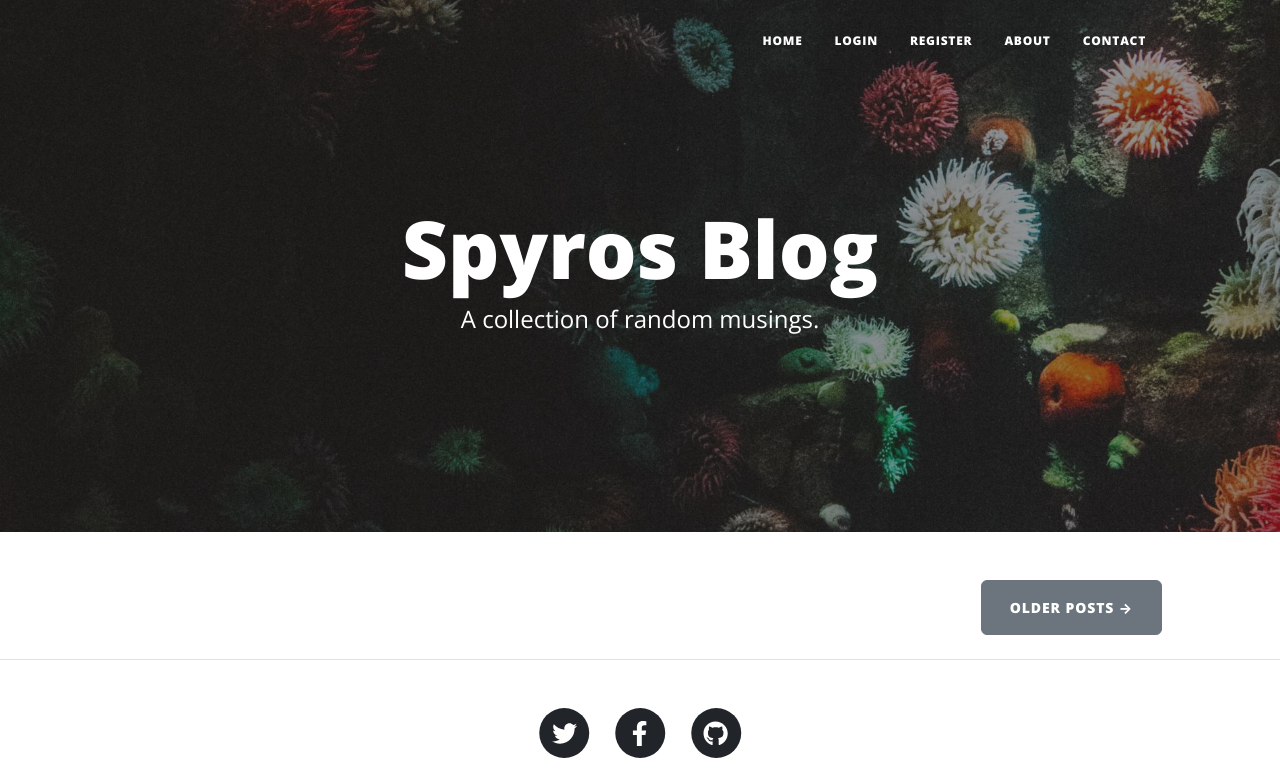
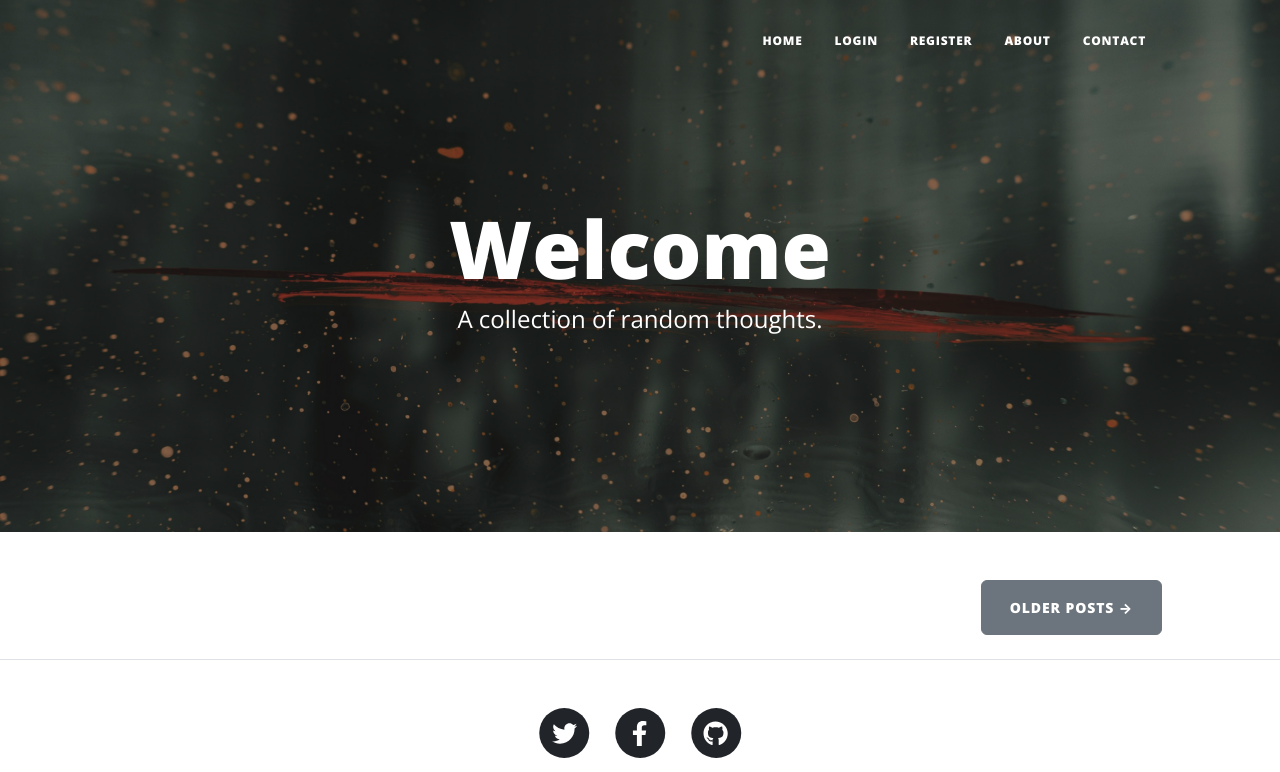
Before and after one commit to QuantumSnipe/blog-with-users, a Flask app: page / in a window 1280 px wide. Shown: the top 772 px of the page. Run offline with Flask 3, Linux system fonts and the light colour scheme; data that the repository does not hold is empty; some libraries are stand-ins or nearby versions.

Commit message:
update inde.html for the changes to take place

```diff
--- a/templates/index.html
+++ b/templates/index.html
@@ -3,14 +3,14 @@
 <!-- Page Header-->
 <header
   class="masthead"
-  style="background-image: url('../static/assets/img/home-bg.jpg')"
+  style="background-image: url('../static/assets/img/new_bg.jpg')"
 >
   <div class="container position-relative px-4 px-lg-5">
     <div class="row gx-4 gx-lg-5 justify-content-center">
       <div class="col-md-10 col-lg-8 col-xl-7">
         <div class="site-heading">
-          <h1>Spyros Blog</h1>
-          <span class="subheading">A collection of random musings.</span>
+          <h1>Welcome</h1>
+          <span class="subheading">A collection of random thoughts.</span>
         </div>
       </div>
     </div>
```
